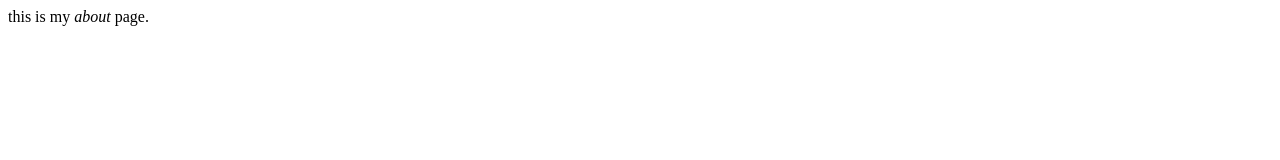
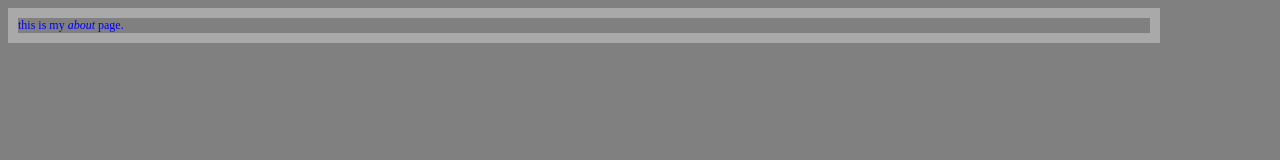
Before and after one commit to cristian141/actionexercies.com, a plain HTML site: page about.html in a window 1280 px wide. Drawn offline with Linux system fonts and the light colour scheme.

Commit message:
Update about.html

```diff
--- a/about.html
+++ b/about.html
@@ -2,8 +2,9 @@
 <html>
   <head>
     <title>my about page</title>
-<head>
+<link rel="stylesheet" type="text/css" href="main.css">
+    <head>
 <body>
-  this is my <em>about</em> page.
+  <div> this is my <em>about</em> page.</div>
   </body>
   </html>
```
